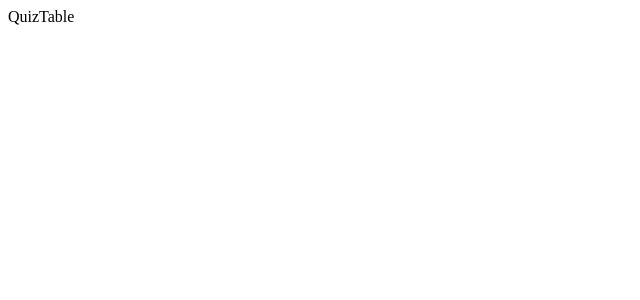
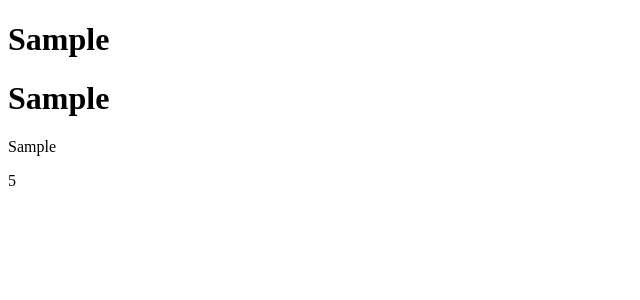
Before and after one commit to Eriksoederlund94/quiz-tabel, a React (Vite) app: page / in a window 1280 px wide. Both pictures are taken after typing "Sample", "Sample", "Sample", "5" into the empty fields and a click on the button "Create quiz table". Shown: the top 300 px of the page, without its empty margins (0-640 px from the left). Built offline with nearby package versions, Linux system fonts and the light colour scheme.

Commit message:
fixed title added new component

```diff
--- a/src/App.jsx
+++ b/src/App.jsx
@@ -8,13 +8,12 @@ import QuizTablePage from './views/QuizTablePage'
 function App() {
 
   const [quiz, setQuiz] = useState(null)
-
-  console.log(quiz)
+  const [quizTitle, setQuizTitle] = useState('');
 
   return (
     <div className="App">
-      {!quiz && <QuizFormPage setQuiz={setQuiz} /> }
-      {quiz && <QuizTablePage quiz={quiz} /> }
+      {!quiz && <QuizFormPage setQuiz={setQuiz} quizTitle={quizTitle} setQuizTitle={setQuizTitle} /> }
+      {quiz && <QuizTablePage quiz={quiz} quizTitle={quizTitle} /> }
 
 
     </div>
--- a/src/components/Inputs.jsx
+++ b/src/components/Inputs.jsx
@@ -1,13 +1,13 @@
 import React from 'react';
 
-function Inputs({ subIndex, sub_question_title, points, inputFields, parentId, setInputFields }) {
+function Inputs({ index, sub_question_title, points, inputFields, parentId, setInputFields }) {
 
-  const subInputChangeHandler = (event, subIndex, id) => {
+  const subInputChangeHandler = (event, index, id) => {
     let inputValues = inputFields.map((item) => {
       if (item.question_id === id) {
 
         const renameMeLaterErik = item;
-        renameMeLaterErik.sub_question[subIndex][event.target.name] = event.target.value;
+        renameMeLaterErik.sub_question[index][event.target.name] = event.target.value;
 
         return renameMeLaterErik
       }
@@ -23,13 +23,13 @@ function Inputs({ subIndex, sub_question_title, points, inputFields, parentId, s
         type='text'
         value={sub_question_title}
         name='sub_question_title'
-        onChange={(event) => subInputChangeHandler(event, subIndex, parentId)}
+        onChange={(event) => subInputChangeHandler(event, index, parentId)}
       />
       <input
         type='number'
         value={points}
         name='points'
-        onChange={(event) => subInputChangeHandler(event, subIndex, parentId)}
+        onChange={(event) => subInputChangeHandler(event, index, parentId)}
       />
     </>
   );
--- a/src/components/QuizForm.jsx
+++ b/src/components/QuizForm.jsx
@@ -12,14 +12,12 @@ import { quizData } from '../data/quizData';
 import { BsPlus, BsDash } from 'react-icons/bs';
 import { v4 as randomId } from 'uuid';
 
-function QuizForm({ setQuiz }) {
+function QuizForm({ setQuiz, quizTitle, setQuizTitle }) {
   // STATE
   const [inputFields, setInputFields] = useState(quizData);
 
   const startFormHandler = () => {
     setQuiz(inputFields);
-
-    console.log(inputFields);
   };
 
   const addNewQuestionHandler = () => {
@@ -38,6 +36,13 @@ function QuizForm({ setQuiz }) {
       },
     ]);
   };
+
+  const removeQuestiondHandler = (index) => {
+    let inputFieldsValue = [...inputFields];
+    inputFieldsValue.splice(index, 1);
+    setInputFields(inputFieldsValue);
+  };
+
 
   const addFieldHandler = (id) => {
     const newItem = {
@@ -76,7 +81,7 @@ function QuizForm({ setQuiz }) {
     <QuizFormWrapper>
       <div className='form-wrapper'>
         <h1>Make your quiz</h1>
-        <input type='text' placeholder='Quiz Name' />
+        <input type='text' placeholder='Quiz Name' value={quizTitle} onChange={(event) =>  setQuizTitle(event.target.value)} />
         {inputFields &&
           inputFields.map((inputs, index) => (
             <div className='input-container' key={inputs.question_id}>
@@ -89,7 +94,7 @@ function QuizForm({ setQuiz }) {
                   onChange={(event) => inputChangeHandler(event, index)}
                 />
                 <div className='btn-container'>
-                  <BsDash className='btn' onClick={() => removeFieldHandler(index)} />
+                  <BsDash className='btn' onClick={() => removeQuestiondHandler(index)} />
                   <BsPlus className='btn' onClick={addNewQuestionHandler} />
                 </div>
               </div>
@@ -98,7 +103,7 @@ function QuizForm({ setQuiz }) {
                 <div className='sub-question-container' key={index}>
                   <Inputs
                     {...item}
-                    subIndex={index}
+                    index={index}
                     inputFields={inputFields}
                     parentId={inputs.question_id}
                     setInputFields={setInputFields}
--- /dev/null
+++ b/src/components/QuizTable.jsx
@@ -0,0 +1,19 @@
+import React from 'react'
+
+function QuizTable({question_title, sub_question}) {
+
+    console.log(sub_question)
+  return (
+    <div>
+        <h1>{question_title}</h1>
+        {sub_question.map((item) => (
+            <div key={item.sub_question_id}>
+            <p>{item.sub_question_title}</p>
+            <p>{item.points}</p>
+            </div>
+        ))}
+    </div>
+  )
+}
+
+export default QuizTable
--- a/src/views/QuizFormPage.jsx
+++ b/src/views/QuizFormPage.jsx
@@ -3,9 +3,9 @@ import React from 'react'
 //Compontents
 import QuizForm from '../components/QuizForm'
 
-function QuizFormPage({setQuiz}) {
+function QuizFormPage({setQuiz, quizTitle, setQuizTitle }) {
   return (
-   < QuizForm setQuiz={setQuiz} />
+   < QuizForm setQuiz={setQuiz}  quizTitle={quizTitle} setQuizTitle={setQuizTitle} />
   )
 }
 
--- a/src/views/QuizTablePage.jsx
+++ b/src/views/QuizTablePage.jsx
@@ -1,9 +1,22 @@
 import React from 'react'
+import styled from 'styled-components'
 
-function QuizTable() {
+//Components
+import QuizTable from '../components/QuizTable'
+
+function QuizTablePage({quiz, quizTitle}) {
+
+  console.log(quiz)
   return (
-    <div>QuizTable</div>
+    <QuizTablePageWrapper>
+      <h1>{quizTitle}</h1>
+      {quiz.map((item, index) => (
+        < QuizTable key={item.question_id} {...item}/>
+      ))}
+    </QuizTablePageWrapper>
   )
 }
 
-export default QuizTable
+const QuizTablePageWrapper = styled.div ``
+
+export default QuizTablePage
```
